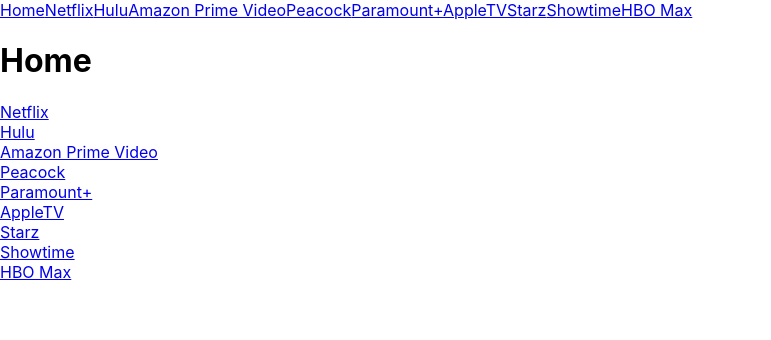
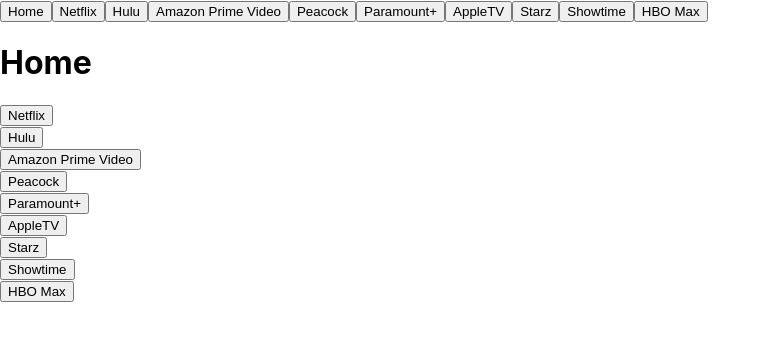
Before and after one commit to Vinmanftw/StreamSearchPlus, a React (Create React App) app in the folder my-app/: page / in a window 1280 px wide. Shown: the top 340 px of the page, without its empty margins (0-771 px from the left). Built offline with nearby package versions, Linux system fonts and the light colour scheme.

Commit message:
chris css time

```diff
--- a/my-app/src/components/Home.js
+++ b/my-app/src/components/Home.js
@@ -5,17 +5,16 @@
     return (
         <div>
             <h1>Home</h1>
-            <nav>
-
-                <NavLink to="./Netflix">Netflix</NavLink><br/>
-                <NavLink to="./Hulu">Hulu</NavLink><br/>
-                <NavLink to="./Prime">Amazon Prime Video</NavLink><br/>
-                <NavLink to="./Peacock">Peacock</NavLink><br/>
-                <NavLink to="./Paramount+">Paramount+</NavLink><br/>
-                <NavLink to="./AppleTV+">AppleTV</NavLink><br/>
-                <NavLink to="./Starz">Starz</NavLink><br/>
-                <NavLink to="./Showtime">Showtime</NavLink><br/>
-                <NavLink to="./HBOMax">HBO Max</NavLink><br/>
+            <nav className="Home-NavLinks">
+                <NavLink to="./Netflix"><button id="netflix">Netflix</button></NavLink><br/>
+                <NavLink to="./Hulu"><button id="hulu">Hulu</button></NavLink><br/>
+                <NavLink to="./Prime"><button id="prime">Amazon Prime Video</button></NavLink><br/>
+                <NavLink to="./Peacock"><button id="peacock">Peacock</button></NavLink><br/>
+                <NavLink to="./Paramount+"><button id="paramount">Paramount+</button></NavLink><br/>
+                <NavLink to="./AppleTV+"><button id="appleTV">AppleTV</button></NavLink><br/>
+                <NavLink to="./Starz"><button id="starz">Starz</button></NavLink><br/>
+                <NavLink to="./Showtime"><button id="showtime">Showtime</button></NavLink><br/>
+                <NavLink to="./HBOMax"><button id="hbomax">HBO Max</button></NavLink><br/>
             </nav>
         </div>
     )
--- a/my-app/src/components/NavBar.js
+++ b/my-app/src/components/NavBar.js
@@ -4,16 +4,19 @@
 function NavBar() {
     return (
         <nav>
-            <NavLink exact to="/">Home</NavLink>
-            <NavLink to="./Netflix">Netflix</NavLink>
-            <NavLink to="./Hulu">Hulu</NavLink>
-            <NavLink to="./Prime">Amazon Prime Video</NavLink>
-            <NavLink to="./Peacock">Peacock</NavLink>
-            <NavLink to="./Paramount+">Paramount+</NavLink>
-            <NavLink to="./AppleTV+">AppleTV</NavLink>
-            <NavLink to="./Starz">Starz</NavLink>
-            <NavLink to="./Showtime">Showtime</NavLink>
-            <NavLink to="./HBOMax">HBO Max</NavLink>
+
+            <nav className="NavBar-NavLinks">
+            <NavLink exact to="/"><button id="home">Home</button></NavLink>
+                <NavLink to="./Netflix"><button id="netflix">Netflix</button></NavLink>
+                <NavLink to="./Hulu"><button id="hulu">Hulu</button></NavLink>
+                <NavLink to="./Prime"><button id="prime">Amazon Prime Video</button></NavLink>
+                <NavLink to="./Peacock"><button id="peacock">Peacock</button></NavLink>
+                <NavLink to="./Paramount+"><button id="paramount">Paramount+</button></NavLink>
+                <NavLink to="./AppleTV+"><button id="appleTV">AppleTV</button></NavLink>
+                <NavLink to="./Starz"><button id="starz">Starz</button></NavLink>
+                <NavLink to="./Showtime"><button id="showtime">Showtime</button></NavLink>
+                <NavLink to="./HBOMax"><button id="hbomax">HBO Max</button></NavLink>
+            </nav>
         </nav>
     );
 }
--- a/my-app/src/components/Showtime.js
+++ b/my-app/src/components/Showtime.js
@@ -2,7 +2,7 @@
 import { NavLink } from 'react-router-dom'
 function Showtime() {
     return (
-        <div>
+        <div >
             <h1>Showtime</h1>
             <NavLink to="/">Home</NavLink>
         </div>
```
